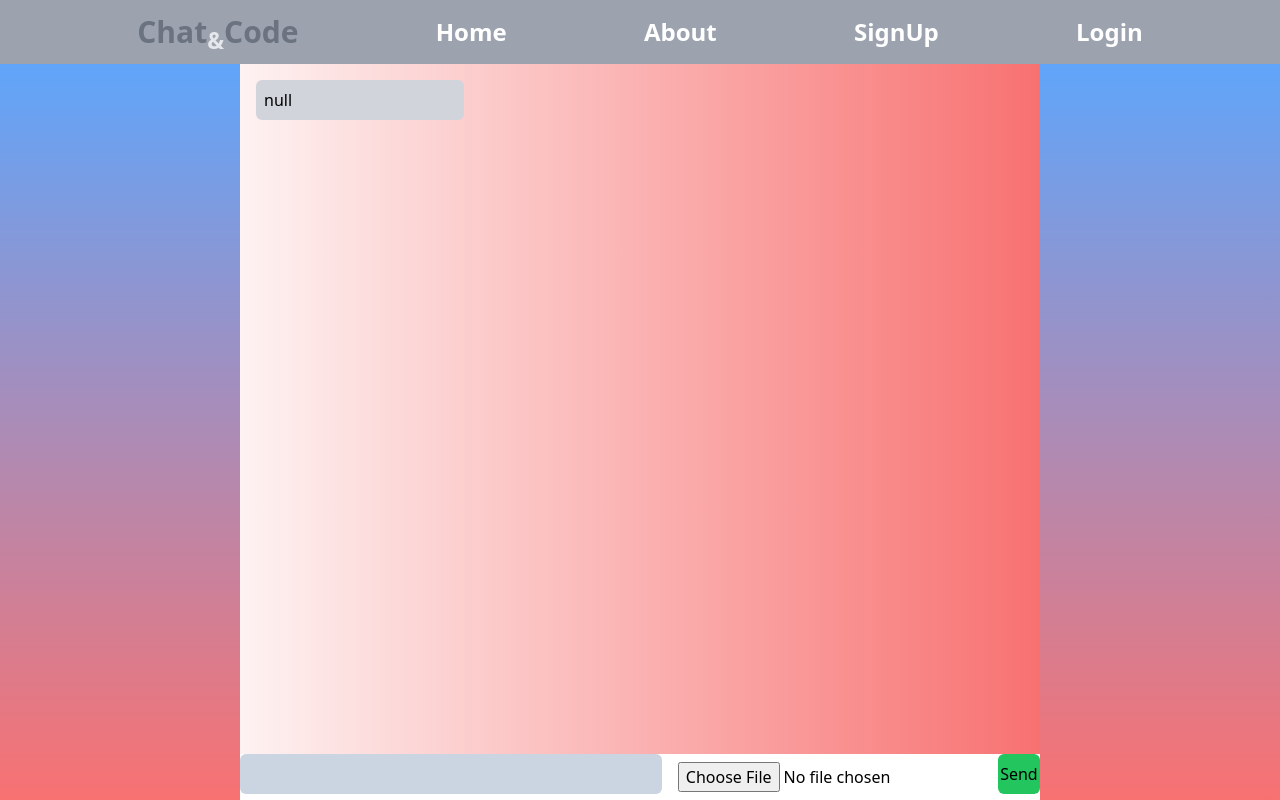
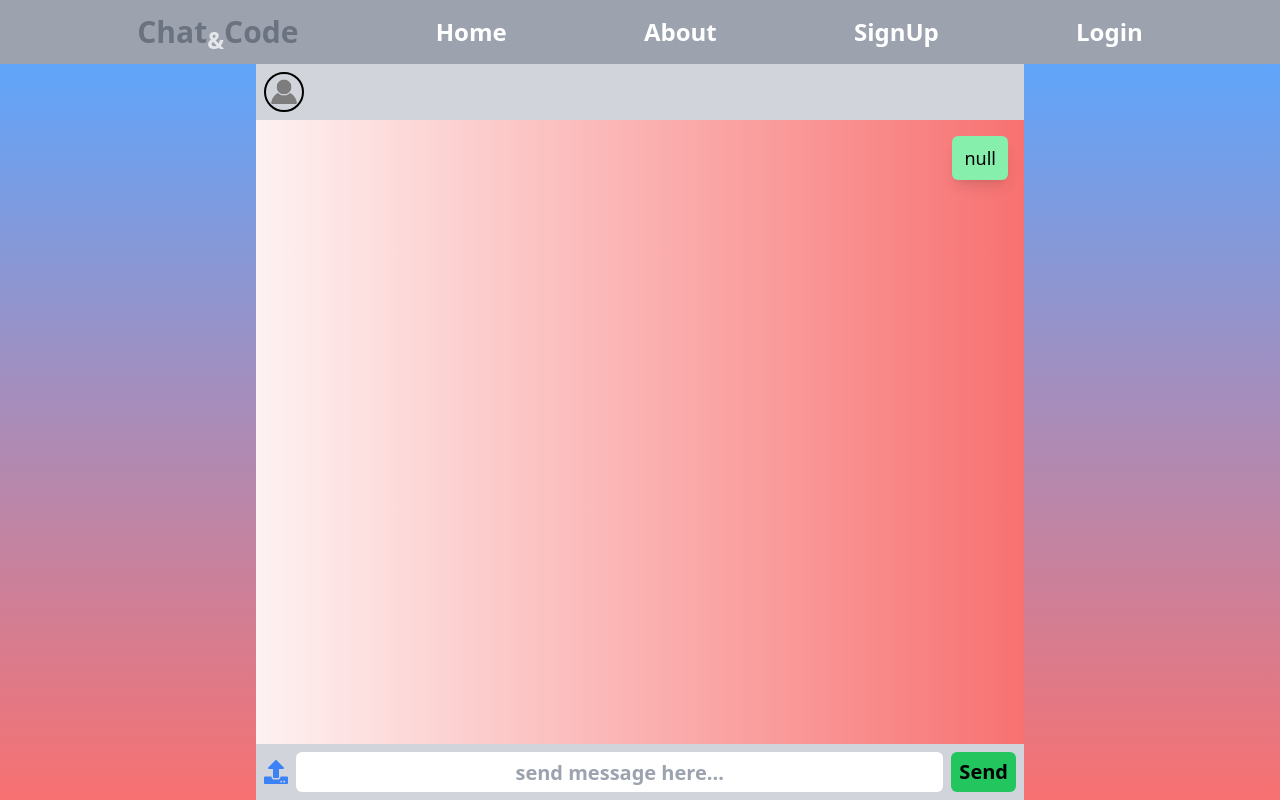
Before and after one commit to vikassinghpal8064/chatAndCode, a React app in the folder frontend/: page /chat in a window 1280 px wide. Built offline with nearby package versions, Linux system fonts and the light colour scheme; no server answers; the HTML template or start-up script is replaced by a standard one.

Commit message:
updated Chat UI

```diff
--- a/frontend/src/Components/chat/Chat.jsx
+++ b/frontend/src/Components/chat/Chat.jsx
@@ -1,18 +1,44 @@
-
 import React, { useState, useRef, useEffect } from 'react';
 import { io } from 'socket.io-client';
-import { useLocation } from 'react-router-dom';
+import { useLocation,useNavigate,Link} from 'react-router-dom';
 import Nav from '../Nav';
+import SetupAxiosInstances from '../Instances/SetupAxiosInstances';
+import { FaDownload, FaUpload } from 'react-icons/fa';
 
 function Chat() {
   const location = useLocation();
   const arr = location.state?.arr || [{ message: "null" }];
+  let parentRef = useRef(null);
+  let [pictureLoad, setPictureLoad] = useState(false);
+  const [childWidth, setChildWidth] = useState('100%');
   const [messages, setMessages] = useState([...arr]);
+  const [member , setMember] = useState(null);
   const inputRef = useRef(null);
+  const fileInputRef = useRef(null);
   const socket = useRef();
-
+  let navigate = useNavigate();
+  let axiosInstances = SetupAxiosInstances(navigate);
   const [upload, setUpload] = useState(false);
   const [file, setFile] = useState(null);
+
+  const userId = localStorage.getItem('userId');
+  let targetId = sessionStorage.getItem("current");
+
+  useEffect(()=>{
+    async function ChatFriend(){
+    await axiosInstances.get(`/find-friend/${targetId}`)
+    .then((res)=>{
+      if(res.status == 201){
+        setMember(res.data);
+        console.log("response: ",res.data);
+      }
+    })
+    .catch((e)=>{
+      console.log("error in chat friend: ",e.message);
+    })
+    }
+    ChatFriend();
+  },[targetId])
 
   useEffect(() => {
     socket.current = io(import.meta.VITE_BACKEND_API, {
@@ -73,48 +99,76 @@ function Chat() {
     }
   }
 console.log(messages);
+
+const handleIconClick = () => {
+  fileInputRef.current.click();
+};
   // Handle file change
   function handleFileChange(e) {
     setFile(e.target.files[0]);
     setUpload(true);
   }
 
+  useEffect(()=>{
+    const handleResize = () => {
+      if (parentRef.current) {
+        const parentWidth = parentRef.current.clientWidth;
+        setChildWidth(`${parentWidth}px`);
+      }
+    };
+    handleResize();
+    window.addEventListener('resize', handleResize);
+    return () => {
+      window.removeEventListener('resize', handleResize);
+    };
+  },[])
 
   return (
     <>
     <Nav/>
-    <div className='bg-gradient-to-t from-red-400 to-blue-400 flex justify-center overflow-y-auto relative top-16' style={{height:'calc(100vh - 64px)', scrollbarWidth:'none'}}>
-      <div className='w-100 bg-gradient-to-r h-full from-red-50 mb-11 to-red-400 p-4 overflow-y-auto' style={{scrollbarWidth:'none', height:'calc(100% - 46px)'}}>
-        <ul className='space-y-5 grid'>
-          {messages.map((item, index) => (
-            item.sourceId == localStorage.getItem('userId') ? (
-              <li key={index} className='bg-gray-300 rounded-md w-52 p-2'>
-                {item.message}
-                {item.fileUrl && (
-                  <a href={item.fileUrl} download>
-                    Download {item.fileName}
-                  </a>
-                )}
-              </li>
-            ) : (
-              <li key={index} className='bg-gray-300 rounded-md justify-self-end w-52 p-3'>
-                {item.message}
-                {item.fileUrl && (
-                  <a href={item.fileUrl} download>
-                    Download {item.fileName}
-                  </a>
-                )}
-              </li>
-            )
+    <div className='bg-gradient-to-t from-red-400 to-blue-400 flex justify-center xs:relative xs:top-10 h-screen xs:h-screen-40 sm:top-12 sm:h-screen-48 md:top-14 md:h-screen-56 lg:top-16 lg:h-screen-64'>
+     <div className='relative w-full xs:w-10/12 sm:w-4/5 md:w-2/3 lg:w-3/5' ref={parentRef}>
+      <div className='h-14 xs:fixed xs:top-10 sm:top-12 md:top-14 lg:top-16 bg-gray-300 flex items-center px-2' style={{width:childWidth}}>
+      {member && member.receiver && !pictureLoad ?
+      (
+        <>
+        <img src={member.receiver.photo || '/Assets/profile.png'} onError={()=>setPictureLoad(true)} className='w-10 h-10 rounded-full border-black border-2'/>
+        <h2 className='text-base pl-2 font-bold xs:text-lg sm:text-xl'>{member.receiver.firstName} {member.receiver.lastName}</h2>
+        </>
+      ):(
+        <>
+        <img src="/Assets/profile.png" className='w-10 h-10 rounded-full border-black border-2'/>
+        <h2 className='text-base pl-2 font-bold xs:text-lg sm:text-xl'>{member && (member.receiver.firstName)} {member && (member.receiver.lastName)}</h2>
+        </>
+      )}
+      </div>
+      <div className='w-full bg-gradient-to-r from-red-50 mb-11 to-red-400 p-4 overflow-y-auto h-screen-112 xs:h-screen-152 sm:h-screen-160 md:h-screen-168 lg:h-screen-176 xs:relative xs:top-14' style={{scrollbarWidth:'none'}}>
+        <ul className='space-y-3'>
+          {messages.map((item,index)=>(
+            <li className= {`flex ${item.sourceId == userId ? 'justify-end':'justify-start'}`}>
+             <div className={`${item.sourceId == userId ? 'bg-green-300 text-black' : 'bg-gray-100 text-black'} w-auto py-2 px-3 rounded-md shadow-lg max-w-[150px] text-sm xs:max-w-[200px] xs:text-base sm:max-w-[225px] md:max-w-[300px] md:text-lg lg:max-w-[350px] font-medium`}>
+             <p>{item.message}</p>
+             {item.fileUrl && (
+                <a href={item.fileUrl} download className='text-sm text-blue-800 underline flex items-center justify-center'>{item.fileName}
+                <div className='text-gray-400 border-2 mr-2 border-gray-400 rounded-full flex justify-center items-center'>
+                  <FaDownload/>
+                </div>
+                </a>
+             )}
+             </div>
+            </li>
           ))}
         </ul>
-
       </div>
-      <div className='flex fixed bottom-0 w-100  bg-white mt-40'>
-          <input ref={inputRef} className='bg-slate-300 rounded-md h-10 mr-2 w-full' type="text" />
-          <input  onChange={handleFileChange} className='p-2  ' type="file" />
-          <button onClick={handleClick} className='bg-green-500 rounded-md w-20 h-10'>Send</button>
+      <div className='flex fixed items-center px-1 xs:px-2 bottom-0 h-14 bg-gray-300 font-semibold text-base xs:text-lg md:text-xl' style={{width:childWidth}}>
+          <div className='flex items-center'>
+            <input type="file" onChange={handleFileChange} ref={fileInputRef} style={{display:'none'}}/>
+            <button className='text-blue-500 hover:text-blue-700 text-xl sm:text-2xl pr-2' onClick={handleIconClick}><FaUpload/></button>
+          </div>
+          <input ref={inputRef} className='bg-white rounded-md h-10 mr-2 px-2 py-1 w-full outline-0 text-center' placeholder='send message here...' type="text" />
+          <button onClick={handleClick} className='bg-green-500 px-2 rounded-md h-10'>Send</button>
       </div>
+     </div>
     </div>
     </>
   );
--- a/frontend/src/Components/user/Login.jsx
+++ b/frontend/src/Components/user/Login.jsx
@@ -60,7 +60,7 @@ function Login() {
   return (
     <>
     <Nav/>
-    <div className='flex flex-col xs:flex-row bg-cover items-center justify-around xs:relative xs:top-10 h-screen-160 xs:h-screen-40' style={{backgroundImage:'url(/Assets/landing.avif)',overflowX:'hidden'}}>
+    <div className='flex flex-col xs:flex-row bg-cover items-center justify-around xs:relative xs:top-10 h-screen-160 xs:h-screen-40 sm:top-12 sm:h-screen-48 md:top-14 md:h-screen-56 lg:top-16 lg:h-screen-64' style={{backgroundImage:'url(/Assets/landing.avif)',overflowX:'hidden'}}>
     <div className='flex flex-col items-center justify-center'>
         <p className='font-bold text-lg sm:text-xl md:text-3xl mb-1 md:mb-2'>Hello!</p>
        <p className='font-semibold text-base md:text-2xl mb-1 md:mb-2 sm:text-lg text-white'>Don't have a account ?</p>
--- a/frontend/src/Components/user/Signup.jsx
+++ b/frontend/src/Components/user/Signup.jsx
@@ -49,16 +49,12 @@ function Signup() {
   return (
     <>
     <Nav/>
-    <div className='flex bg-cover items-center justify-around xs:relative xs:top-10 h-screen-160 xs:h-screen-40' style={{backgroundImage:'url(/Assets/landing.avif)'}}>
+    <div className='flex bg-cover items-center justify-around xs:relative xs:top-10 h-screen-160 xs:h-screen-40 sm:top-12 sm:h-screen-48 md:top-14 md:h-screen-56 lg:top-16 lg:h-screen-64' style={{backgroundImage:'url(/Assets/landing.avif)'}}>
       <div className='xs:flex flex-col items-center justify-center hidden'>
         <p className='font-bold text-lg sm:text-xl md:text-3xl mb-1 md:mb-2'>Hello!</p>
        <p className='font-semibold text-base sm:text-lg md:text-2xl mb-1 md:mb-2 text-white'>Do you have a account ?</p>
        <Link to={'/login'} className='mt-2'><button className='bg-blue-500 text-white rounded-sm w-40 sm:rounded-md md:w-72 py-1 md:py-2 px-4 hover:bg-blue-700 font-medium sm:w-56 text-base sm:text-lg md:text-xl lg:w-88'>Sign in</button></Link>
       </div>
-
-
-
-
       <div className="flex flex-col justify-center bg-white p-2 md:py-4 md:px-3 rounded-md md:rounded-lg relative w-76 xs:w-60 sm:w-76 md:w-88 lg:w-96">
       <form onSubmit={handleSubmit}>
         <div className="text-sm sm:text-base md:text-lg">
@@ -70,7 +66,7 @@ function Signup() {
             <label htmlFor="first" className="font-medium">Firstname</label>
             </div>
             <div className="pl-4 xs:pl-0 md:pl-2">
-            <input  type="text"  name="firstName"  placeholder="First Name"  onChange={handleChange} id='first'  className="rounded-sm sm:rounded-md border-gray-400 text-center border w-52 mb-1 py-1 md:py-2 px-1 md:mb-2 xs:w-56 sm:w-72 md:w-60 lg:w-68" required/>
+            <input  type="text"  name="firstName"  placeholder="First Name"  onChange={handleChange} id='first'  className="rounded-sm sm:rounded-md border-gray-400 text-center border w-52 mb-1 py-1 md:py-2 px-1 xs:w-56 sm:w-72 md:w-60 lg:w-68" required/>
             </div>
           </div>
           <div className="flex w-72 xs:flex-col xs:w-56 sm:w-72 md:flex-row md:w-80 lg:w-88">
@@ -78,7 +74,7 @@ function Signup() {
             <label htmlFor="last" className="font-medium">Lastname</label>
             </div>
             <div className="pl-5 xs:pl-0 md:pl-3">
-            <input type="text" name="lastName" placeholder="Last Name" onChange={handleChange} id='last' className="rounded-sm mb-1 py-1 w-52 sm:rounded-md border-gray-400 text-center border md:py-2 px-1 md:mb-2 xs:w-56 sm:w-72 md:w-60 lg:w-68"/>
+            <input type="text" name="lastName" placeholder="Last Name" onChange={handleChange} id='last' className="rounded-sm mb-1 py-1 w-52 sm:rounded-md border-gray-400 text-center border md:py-2 px-1 xs:w-56 sm:w-72 md:w-60 lg:w-68"/>
             </div>
           </div>
           <div className="flex w-72 xs:flex-col xs:w-56 sm:w-72 md:flex-row md:w-80 lg:w-88">
@@ -86,7 +82,7 @@ function Signup() {
             <label htmlFor="user" className="font-medium">Username</label>
             </div>
             <div className="pl-4 xs:pl-0 md:pl-2">
-            <input type="text" name="userName" placeholder="User Name" onChange={handleChange} id='user' className="rounded-sm mb-1 w-52 py-1 sm:rounded-md border-gray-400 text-center border md:py-2 px-1 md:mb-2 xs:w-56 sm:w-72 md:w-60 lg:w-68" required/>
+            <input type="text" name="userName" placeholder="User Name" onChange={handleChange} id='user' className="rounded-sm mb-1 w-52 py-1 sm:rounded-md border-gray-400 text-center border md:py-2 px-1 xs:w-56 sm:w-72 md:w-60 lg:w-68" required/>
             </div>
           </div>
           <div className="flex w-72 xs:flex-col xs:w-56 sm:w-72 md:flex-row md:w-80 lg:w-88">
@@ -94,7 +90,7 @@ function Signup() {
             <label htmlFor="email" className="font-medium">Email</label>
             </div>
             <div className="pl-11 xs:pl-0 md:pl-11">
-            <input type="email" name="email" id='email' placeholder="Email" onChange={handleChange} className="mb-1 py-1 w-52 rounded-sm sm:rounded-md border-gray-400 border md:py-2 px-1 md:mb-2 text-center xs:w-56 sm:w-72 md:w-60 lg:w-68" required/>
+            <input type="email" name="email" id='email' placeholder="Email" onChange={handleChange} className="mb-1 py-1 w-52 rounded-sm sm:rounded-md border-gray-400 border md:py-2 px-1 text-center xs:w-56 sm:w-72 md:w-60 lg:w-68" required/>
             </div>
           </div>
           <div className="flex w-72 xs:flex-col xs:w-56 sm:w-72 md:flex-row md:w-80 lg:w-88">
@@ -103,8 +99,8 @@ function Signup() {
             </div>
             <div className="pl-5 xs:pl-0 md:pl-3">
             <div className='relative'>
-          <input type={passwordVisible ? 'text':'password'} name="password" placeholder="Password" onChange={handleChange} id='pass' className="mb-1 py-1 w-52 rounded-sm sm:rounded-md border-gray-400 border md:py-2 px-1 md:mb-2 text-center xs:w-56 sm:w-72 md:w-60 lg:w-68" required/>
-          <button type='button' className='absolute mb-1 md:mb-2 right-0 rounded-e-sm sm:rounded-e-md py-2 px-4 inset-y-0 bg-gray-500' onClick={togglePassword}>{passwordVisible ? <FiEye/> :<FiEyeOff/>}</button>
+          <input type={passwordVisible ? 'text':'password'} name="password" placeholder="Password" onChange={handleChange} id='pass' className="mb-1 py-1 w-52 rounded-sm sm:rounded-md border-gray-400 border md:py-2 px-1 text-center xs:w-56 sm:w-72 md:w-60 lg:w-68" required/>
+          <button type='button' className='absolute mb-1 right-0 rounded-e-sm sm:rounded-e-md py-2 px-4 inset-y-0 bg-gray-500' onClick={togglePassword}>{passwordVisible ? <FiEye/> :<FiEyeOff/>}</button>
           </div>
             </div>
           </div>
@@ -113,7 +109,7 @@ function Signup() {
             <label htmlFor="phone" className="font-medium">Mobile</label>
             </div>
             <div className="pl-9 xs:pl-0 md:pl-7">
-            <input type="tel" name="phone" id='phone' placeholder="Phone Number" onChange={handleChange} className="mb-1 py-1 w-52 rounded-sm sm:rounded-md border-gray-400 border md:py-2 px-1 md:mb-2 text-center xs:w-56 sm:w-72 md:w-60 lg:w-68" required/>
+            <input type="tel" name="phone" id='phone' placeholder="Phone Number" onChange={handleChange} className="mb-1 py-1 w-52 rounded-sm sm:rounded-md border-gray-400 border md:py-2 px-1 text-center xs:w-56 sm:w-72 md:w-60 lg:w-68" required/>
             </div>
           </div>
           <button type="submit" className="bg-blue-500 text-white rounded-sm sm:rounded-md px-4 py-2 w-full hover:bg-blue-700 my-2 md:mb-4 md:mt-4"> Register </button>
--- a/frontend/tailwind.config.js
+++ b/frontend/tailwind.config.js
@@ -30,11 +30,17 @@ export default {
        'screen-64':'calc(100vh - 64px)',
        'screen-72':'calc(100vh - 72px)',
        'screen-80':'calc(100vh - 80px)',
+       'screen-88':'calc(100vh - 88px)',
+       'screen-96':'calc(100vh - 96px)',
+       'screen-104':'calc(100vh - 104px)',
        'screen-112':'calc(100vh - 112px)',
        'screen-120':'calc(100vh - 120px)',
        'screen-128':'calc(100vh - 128px)',
        'screen-136':'calc(100vh - 136px)',
+       'screen-152':'calc(100vh - 152px)',
        'screen-160':'calc(100vh - 160px)',
+       'screen-168':'calc(100vh - 168px)',
+       'screen-176':'calc(100vh - 176px)',
        'screen-300':'calc(100vh - 300px)',
       },
       screens:{
```
Also changed, not shown: 1 other file (tests, documents, lock files or other folders).
